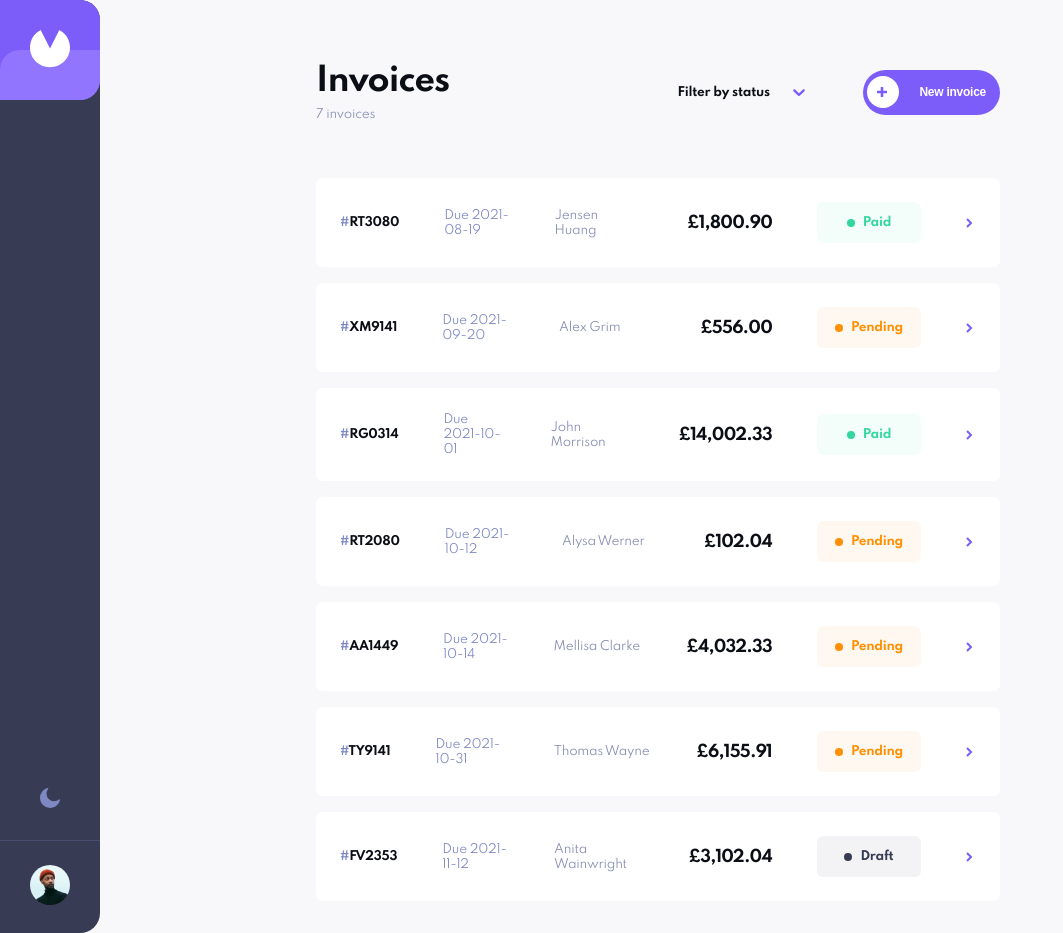
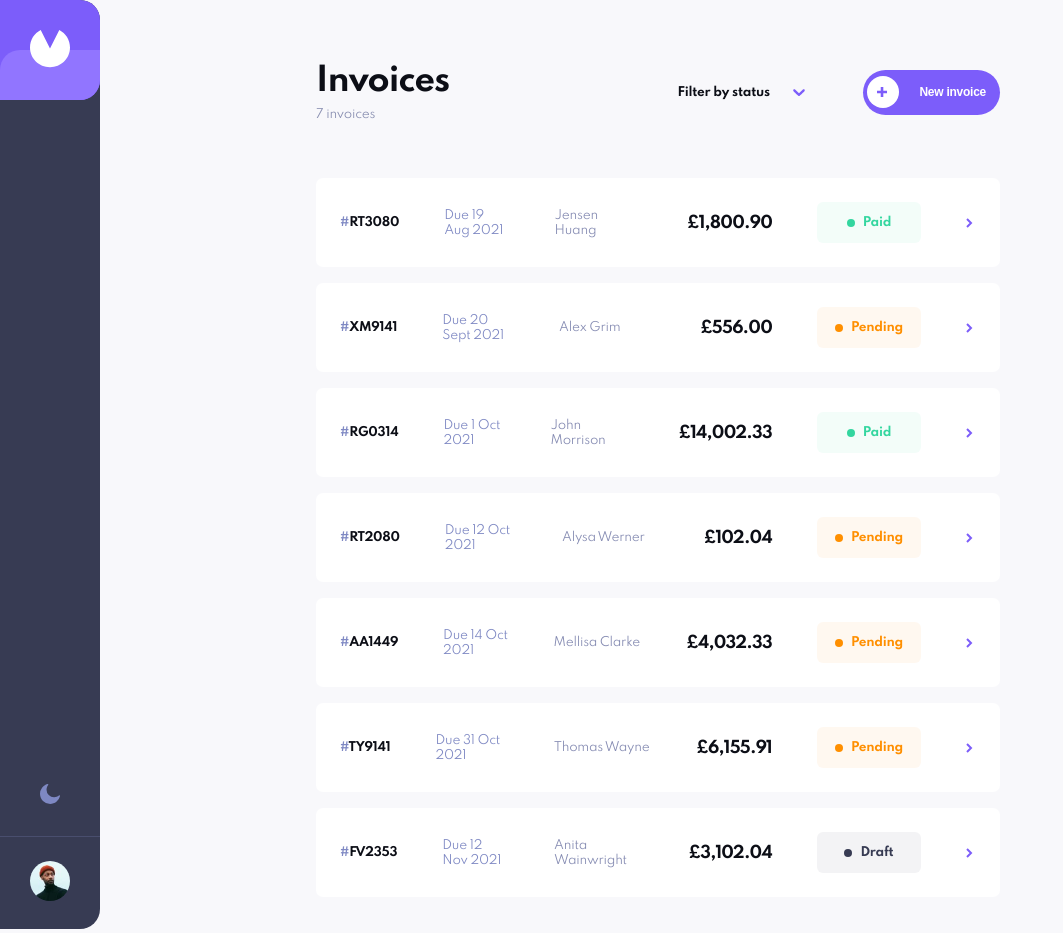
Before and after one commit to kpav33/invoice-app, a React (Create React App) app: page / in a window 1280 px wide. Shown: the whole page, without its empty margins (0-1063 px from the left). Built offline with nearby package versions, Linux system fonts and the light colour scheme.

Commit message:
All invoices page date formatting

```diff
--- a/src/components/Invoice.js
+++ b/src/components/Invoice.js
@@ -14,6 +14,14 @@ export default function Invoice({
   setAllInvoices,
   width,
 }) {
+  console.log(
+    new Date(new Date(due).getTime()).toLocaleString("en-GB", {
+      year: "numeric",
+      month: "short",
+      day: "numeric",
+    })
+  );
+
   let totalFormatted = new Intl.NumberFormat("en-GB", {
     style: "currency",
     currency: "GBP",
@@ -51,7 +59,13 @@ export default function Invoice({
           <span>#</span>
           {id}
         </StyledIdPara>
-        <StyledDatePara>{`Due ${due}`}</StyledDatePara>
+        <StyledDatePara>{`Due ${new Date(
+          new Date(due).getTime()
+        ).toLocaleString("en-GB", {
+          year: "numeric",
+          month: "short",
+          day: "numeric",
+        })}`}</StyledDatePara>
         <StyledNamePara>{name}</StyledNamePara>
         <StyledValuePara>{totalFormatted}</StyledValuePara>
         <StyledStatusDiv
```
